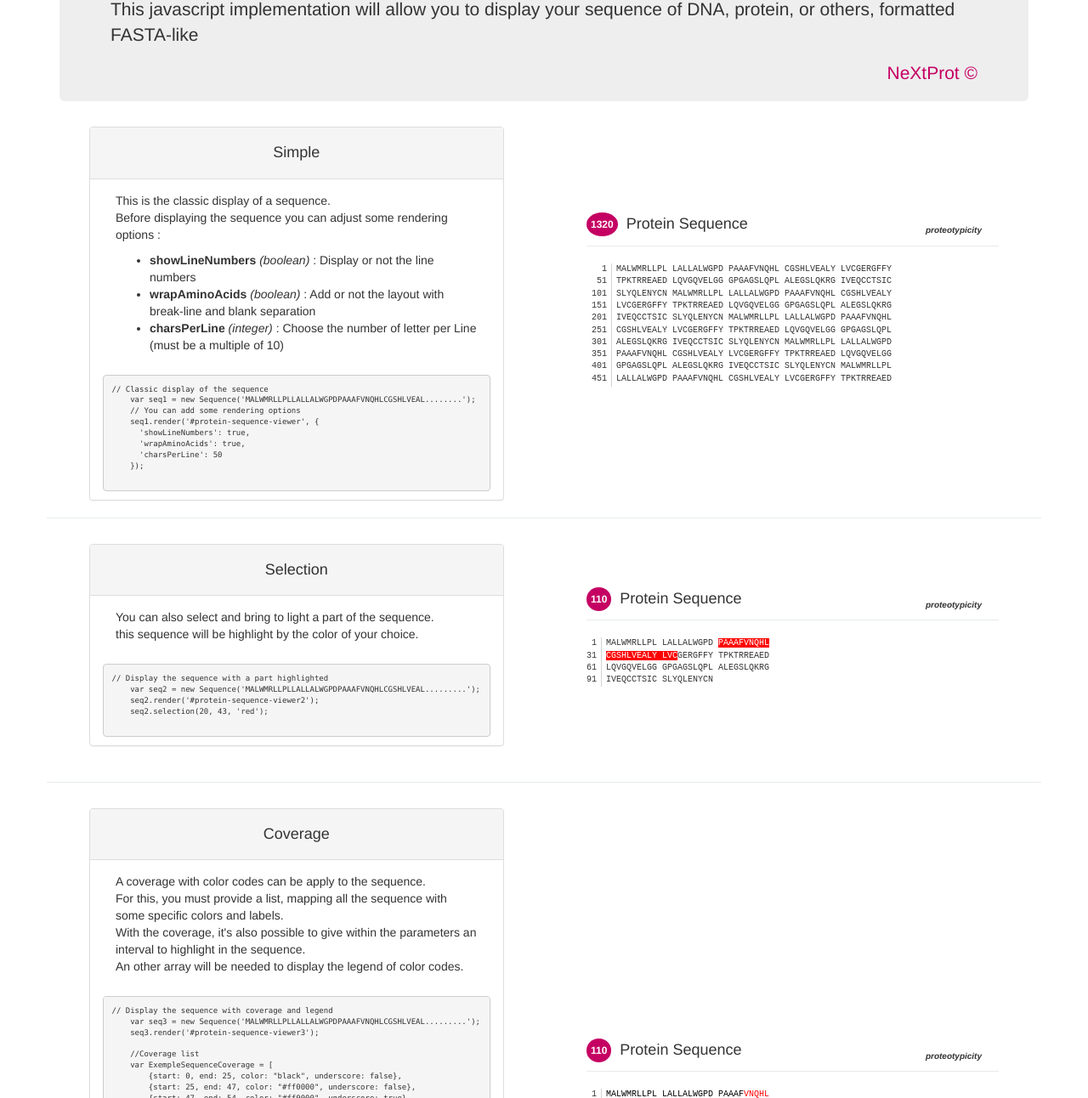
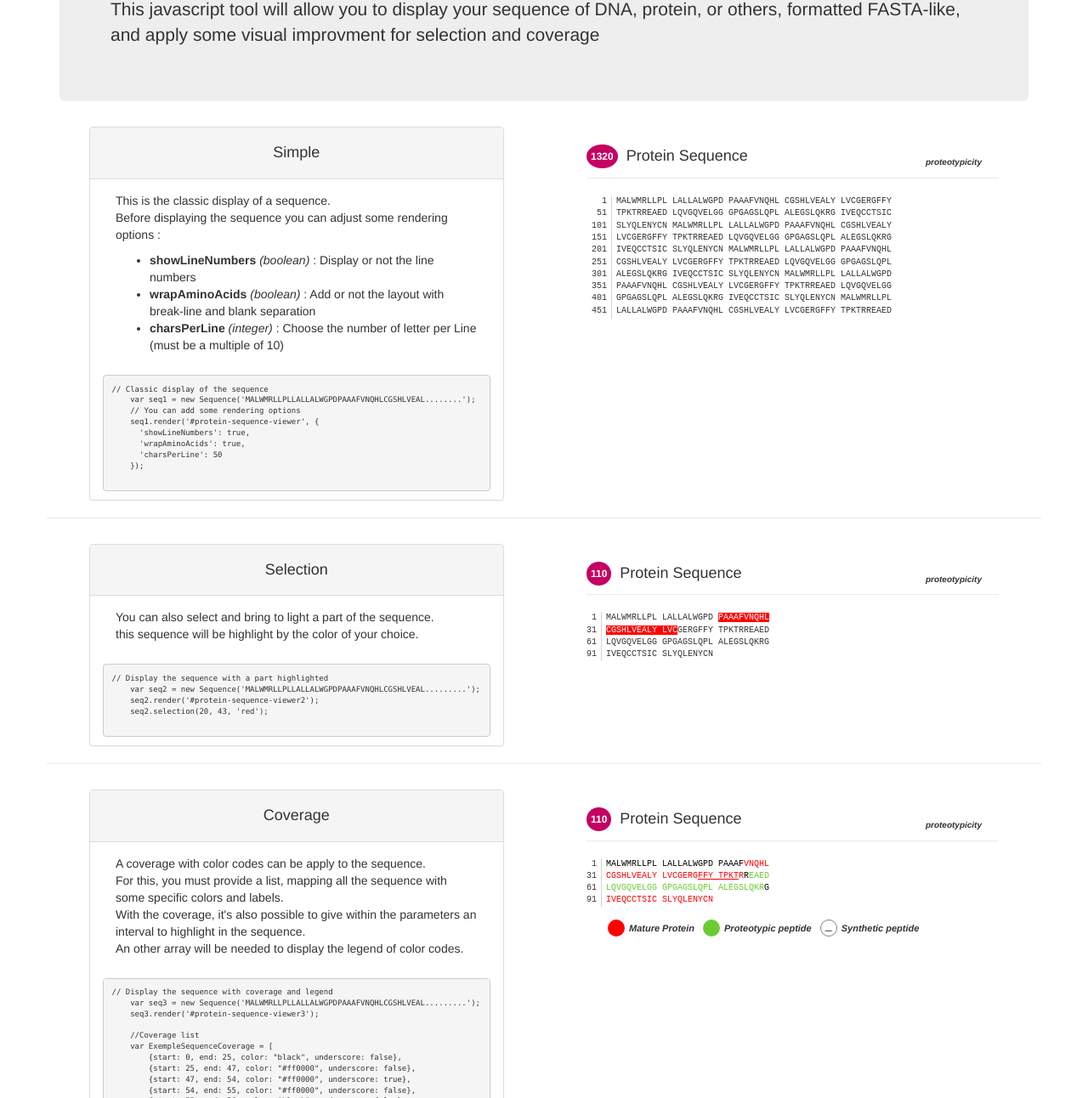
Before and after one commit to calipho-sib/sequence-viewer, a website: page demo/index.html in a window 1280 px wide. Shown: the part 151-1443 px from the top of the page at 85% size. Drawn offline with Linux system fonts and the light colour scheme; files whose address does not match are found by name.

Commit message:
improve demo

```diff
--- a/demo/index.html
+++ b/demo/index.html
@@ -7,9 +7,9 @@
 </head>
 <body class="container">
 <div class="jumbotron">
+    <p class="pull-right" style="display: inline-block;"><a href="http://www.nextprot.org" alt="Nextprot" style="color:#C50063;">NeXtProt &copy;</a></p>
     <h1>Sequence Viewer</h1>
-    <p>This javascript implementation will allow you to display your sequence of DNA, protein, or others, formatted FASTA-like </p>
-    <p class="pull-right" style="display: inline-block;"><a href="http://www.nextprot.org" alt="Nextprot" style="color:#C50063;">NeXtProt &copy;</a></p>
+    <p>This javascript tool will allow you to display your sequence of DNA, protein, or others, formatted FASTA-like, and apply some visual improvment for selection and coverage</p>
 </div>
 <div class="row" style="margin-top: 30px;border-bottom:1px solid #E7EAEC;">
     <div class="panel panel-default col-md-5 pull-left" style="margin-left: 50px;">
@@ -47,7 +47,7 @@
     </pre></div>
     </div>
     <div id="protein-sequence-viewer" class="col-md-4 pull-right"
-         style="width:500px;height:250px;vertical-align:middle;padding:15px 0px 10px 15px;margin-right: 50px;margin-top: 80px;"></div>
+         style="width:500px;height:250px;vertical-align:middle;padding:15px 0px 10px 15px;margin-right: 50px;margin-top: 0px;"></div>
 
 </div>
 
@@ -68,7 +68,7 @@
     </pre></div>
     </div>
     <div id="protein-sequence-viewer2" class="col-md-4 pull-right"
-         style="width:500px;height:250px;vertical-align:top;padding:15px 0px 10px 15px;margin-right: 50px; margin-top:30px;"></div>
+         style="width:500px;height:250px;vertical-align:top;padding:15px 0px 10px 15px;margin-right: 50px; margin-top:0px;"></div>
 </div>
 <div class="row" style="margin-top: 30px;border-bottom:1px solid #E7EAEC;">
     <div class="panel panel-default col-md-5 pull-left" style="margin-left: 50px;">
@@ -115,7 +115,7 @@
     </pre></div>
     </div>
 <div id="protein-sequence-viewer3" class="col-md-4 pull-right"
-     style="width:500px;height:250px;vertical-align:top;padding:15px 0px 10px 15px;margin-right: 50px;margin-top:250px;"></div>
+     style="width:500px;height:250px;vertical-align:top;padding:15px 0px 10px 15px;margin-right: 50px;margin-top:0px;"></div>
 </div>
 
 
```
